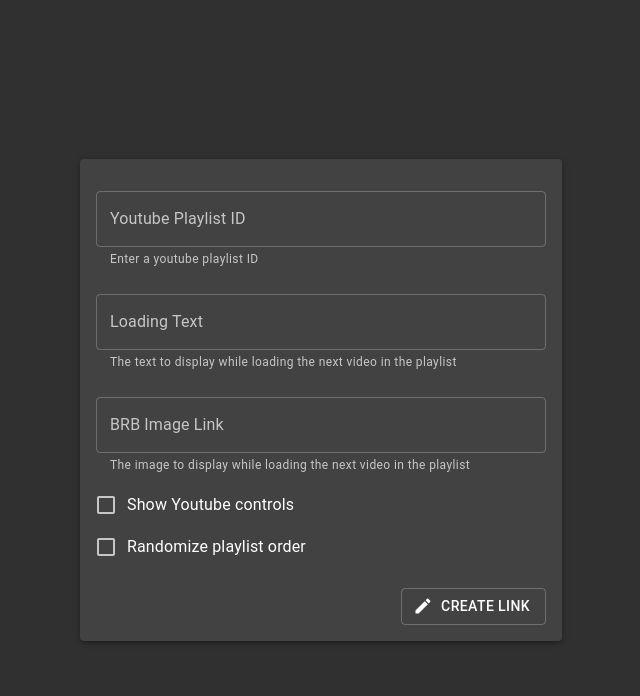
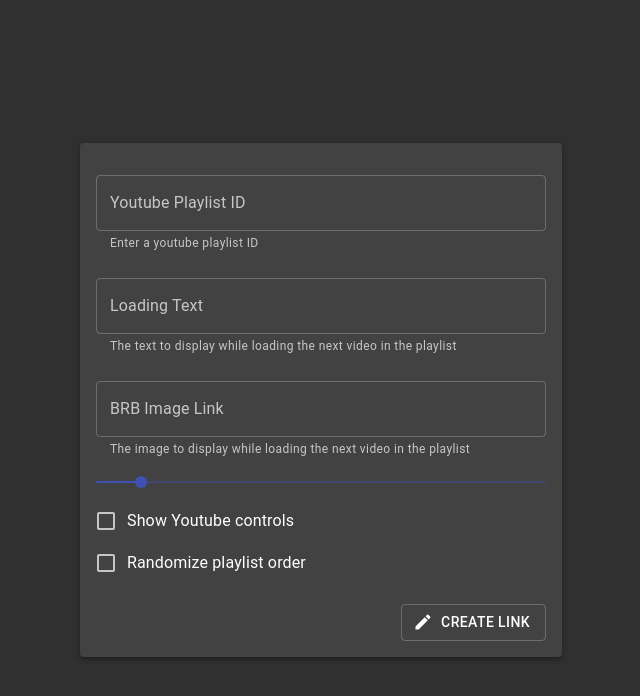
Before and after one commit to Genide/youtube-playlist-brb, a React (Create React App) app: page /config in a window 1280 px wide. Shown: the top 696 px of the page, without its empty margins (303-943 px from the left). Built offline with nearby package versions, Linux system fonts and the light colour scheme; no server answers.

Commit message:
Initial implementation of slider

```diff
--- a/src/Components/Config.tsx
+++ b/src/Components/Config.tsx
@@ -9,6 +9,7 @@ import CreateIcon from '@material-ui/icons/Create';
 import JumpToBRBDialog from './JumpToBRBDialog';
 import FormikTextField, { FormikTextFieldProps } from './FormikTextField';
 import FormikCheckbox, { FormikCheckboxProps } from './FormikCheckbox';
+import FormikSlider from './FormikSlider';
 
 interface Props {
     YoutubeApiKey: string,
@@ -92,7 +93,8 @@ export default function Config({YoutubeApiKey}: Props) {
                     loadingText: '',
                     showYTControls: false,
                     randomizeOrder: false,
-                    imageLink: ''
+                    imageLink: '',
+                    volume: 10
                 }}
                 onSubmit={(values, { setSubmitting }) => {
                     let url = new URL(window.location.origin);
@@ -102,6 +104,7 @@ export default function Config({YoutubeApiKey}: Props) {
                     url.searchParams.append('showYTControls', values.showYTControls ? '1' : '0');
                     url.searchParams.append('randomizeOrder', values.randomizeOrder ? '1' : '0');
                     url.searchParams.append('brbImage', values.imageLink);
+                    url.searchParams.append('volume', values.volume.toString());
 
                     setqueryString(url.search);
                     navigator.clipboard.writeText(url.href);
@@ -141,6 +144,14 @@ export default function Config({YoutubeApiKey}: Props) {
                                     label: 'BRB Image Link',
                                     helperText: 'The image to display while loading the next video in the playlist',
                                     disabled: formik.isSubmitting
+                                }}
+                            />
+                            <FormikSlider
+                                name='volume'
+                                SliderProps={{
+                                    min: 0,
+                                    max: 100,
+                                    valueLabelDisplay: 'auto'
                                 }}
                             />
                             <StyledFormikCheckbox
--- /dev/null
+++ b/src/Components/FormikSlider.tsx
@@ -0,0 +1,30 @@
+import { Slider, SliderTypeMap } from '@material-ui/core'
+import { DefaultComponentProps } from '@material-ui/core/OverridableComponent'
+import { FieldHookConfig, useField } from 'formik'
+import React, { ReactElement } from 'react'
+
+type FormikSliderProps = FieldHookConfig<number> & {
+    SliderProps?: DefaultComponentProps<SliderTypeMap<{}, 'label'>>
+}
+
+export default function FormikSlider(props: FormikSliderProps): ReactElement {
+    const [field, , helpers] = useField(props);
+
+    let onSliderChange = (_event: React.ChangeEvent<{}>, value: number | number[]) => {
+        if (Array.isArray(value)) {
+            helpers.setValue(value[0])
+        } else {
+            helpers.setValue(value)
+        }
+    }
+
+    return (
+        <Slider
+            {...field}
+            {...props.SliderProps}
+            aria-labelledby={field.name}
+            onChange={onSliderChange}
+            onBlur={() => helpers.setTouched(true)}
+        />
+    )
+}
```
